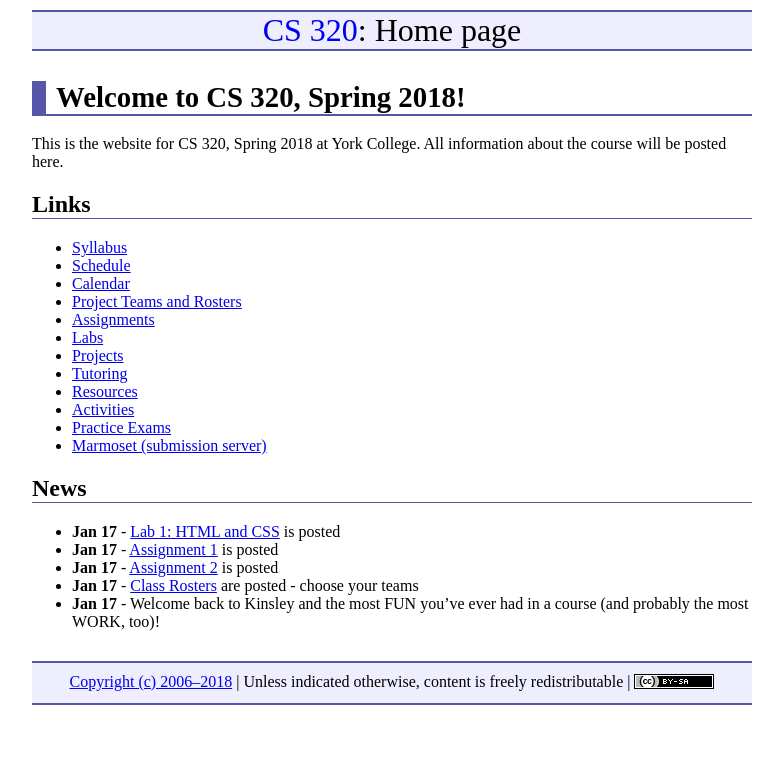
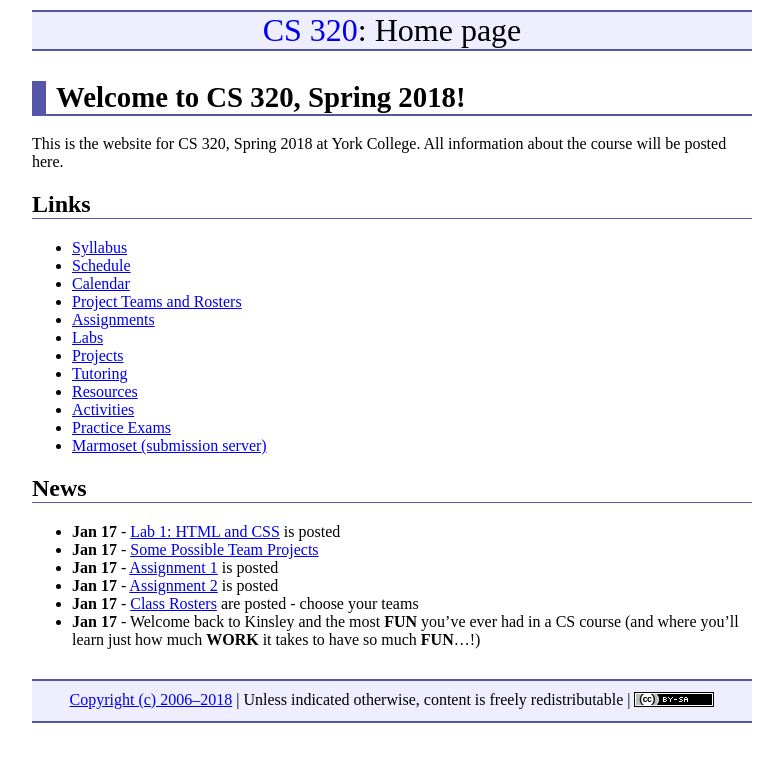
Before and after one commit to ycpcs/cs320-spring2018, a Jekyll site: the page built from index.md, in a window 1280 px wide. Shown: the top 762 px of the page, without its empty margins (248-1031 px from the left). Built offline with Jekyll 4.4.1, drawn with Linux system fonts in a browser that asks for light colours.

Commit message:
news update

```diff
--- a/index.md
+++ b/index.md
@@ -80,7 +80,8 @@ All information about the course will be posted here.
 -->
 
 * **Jan 17** - [Lab 1: HTML and CSS](labs/lab01.html) is posted
+* **Jan 17** - [Some Possible Team Projects](projects/index.html)
 * **Jan 17** - [Assignment 1](assign/assign01.html) is posted
 * **Jan 17** - [Assignment 2](assign/assign02.html) is posted
 * **Jan 17** - [Class Rosters](teams-and-rosters/index.html) are posted - choose your teams
-* **Jan 17** - Welcome back to Kinsley and the most FUN you've ever had in a course (and probably the most WORK, too)!
+* **Jan 17** - Welcome back to Kinsley and the most **FUN** you've ever had in a CS course (and where you'll learn just how much **WORK** it takes to have so much **FUN**...!)
```
